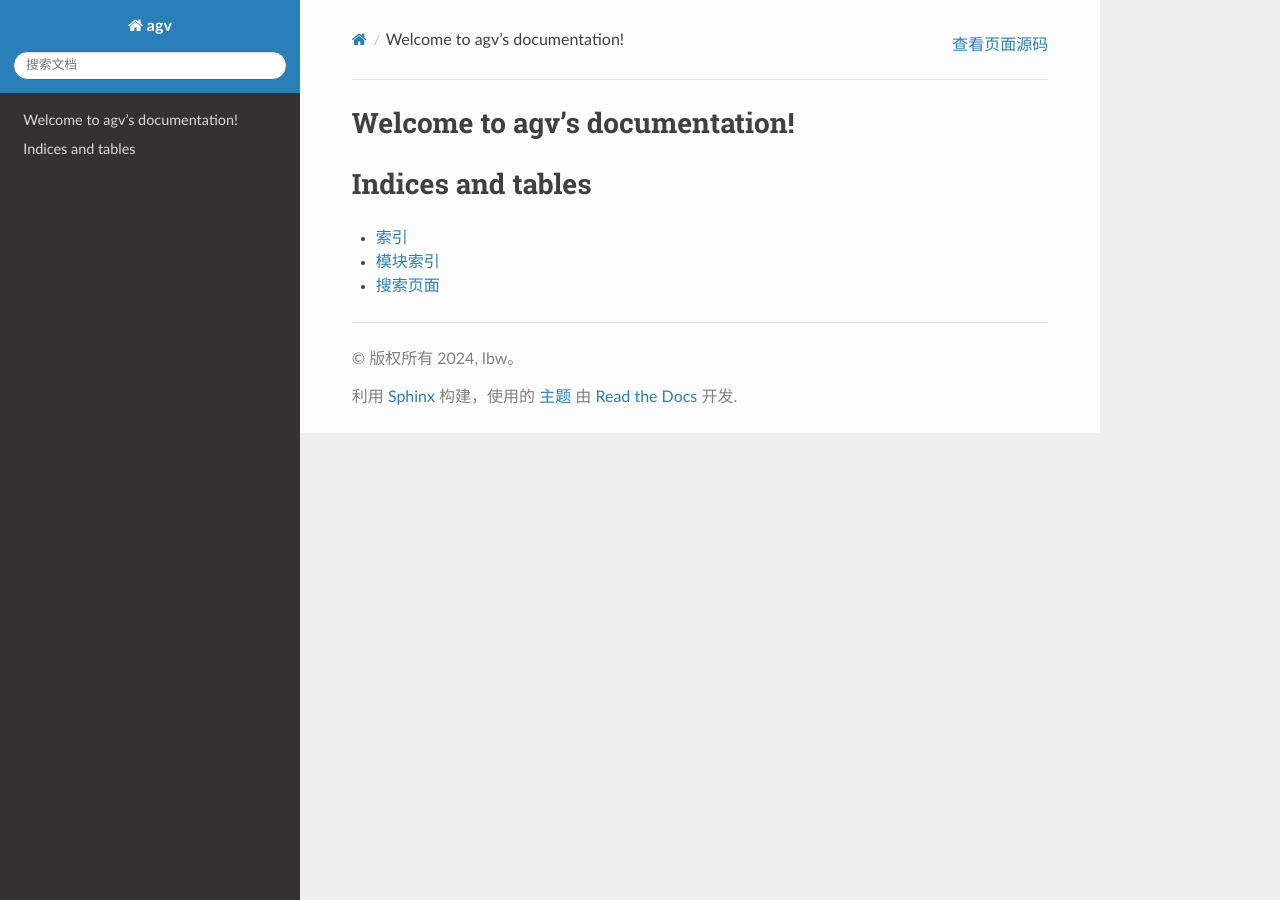
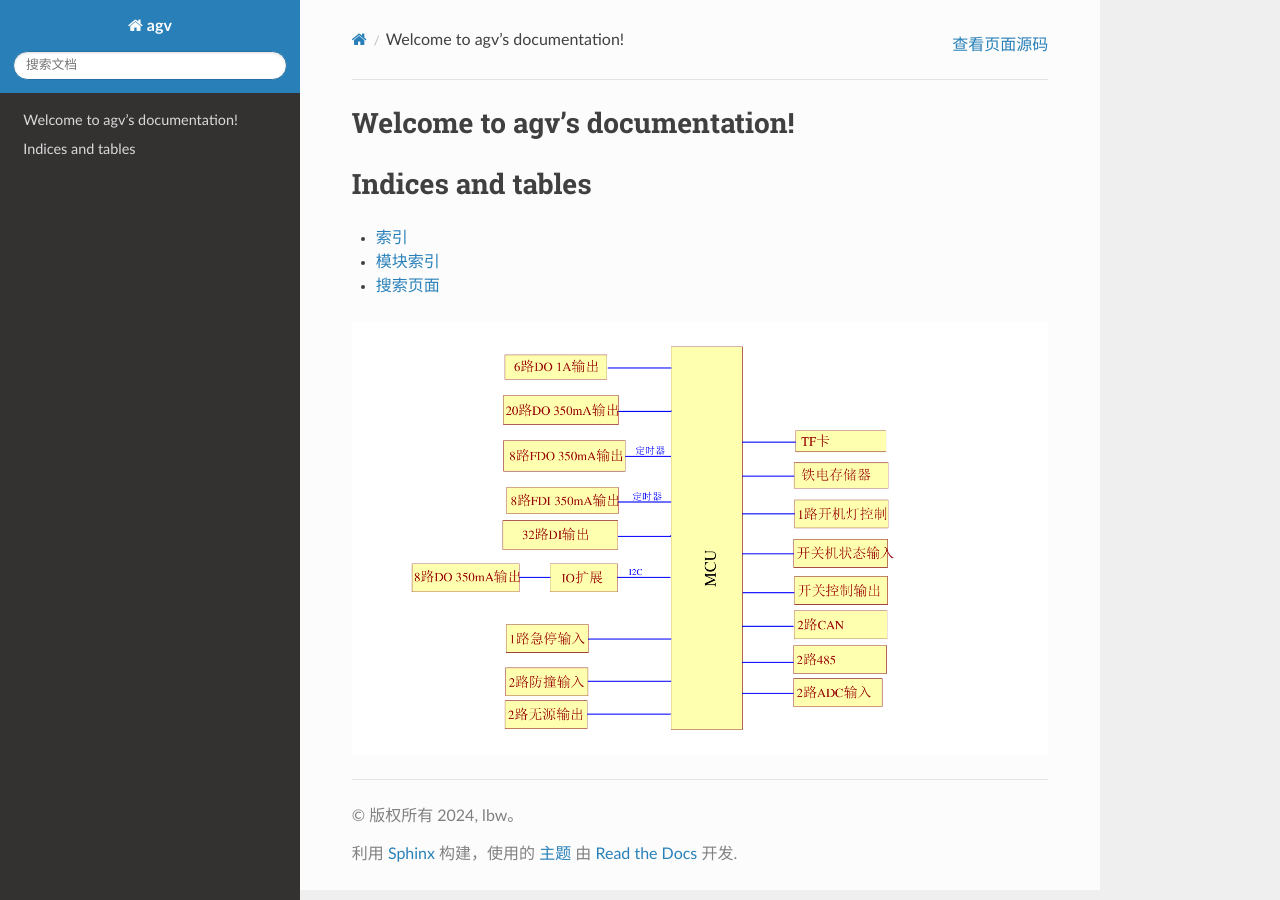
Before and after one commit to li375669512/AGV, a Sphinx documentation site: the page built from docs/source/index.rst, in a window 1280 px wide. Built offline with Sphinx 7.4.7 and the Read the Docs theme 2.0.0, drawn with Linux system fonts in a browser that asks for light colours.

Commit message:
添加了一些图片

```diff
--- a/docs/source/index.rst
+++ b/docs/source/index.rst
@@ -11,10 +11,13 @@ Welcome to agv's documentation!
    :caption: Contents:
 
 
-
 Indices and tables
 ==================
 
 * :ref:`genindex`
 * :ref:`modindex`
 * :ref:`search`
+
+.. image:: ./images/原理框图.png
+   :alt: 野火logo
+   :align: center
```
Also changed, not shown: docs/source/TODO.rst (added), docs/source/images/原理框图.png (added), docs/source/images/电源拓扑.png (added), docs/source/images/电源拓扑和原理框图.png (added).
